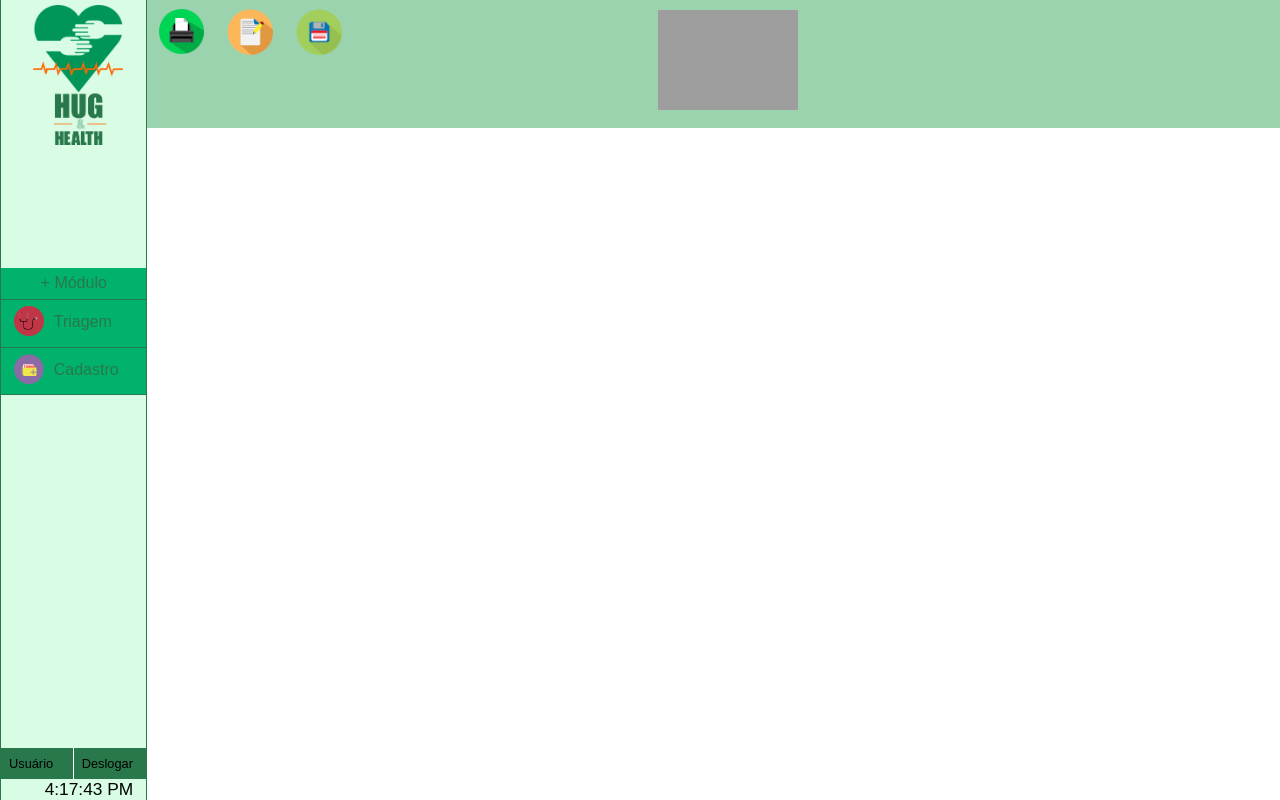
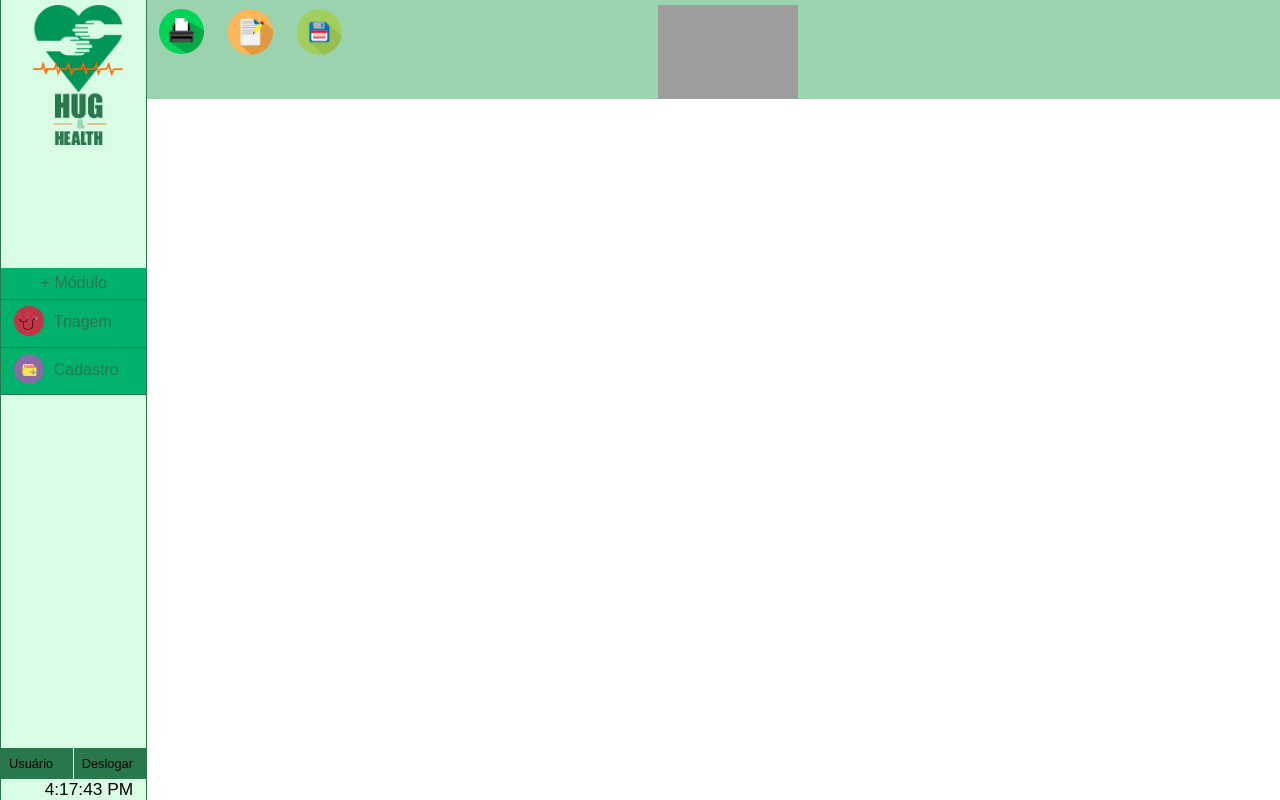
Before and after one commit to CaicarasHackerClub/etec-ptcc, a PHP site: page /backend/sub_modulo.php in a window 1280 px wide. Run offline with PHP 8.4, Linux system fonts and the light colour scheme; grey boxes are pictures that could not be loaded.

Commit message:
FrontEnd: Ajustes na responsividade do avatar do sub-módulo.

```diff
--- a/css/main.css
+++ b/css/main.css
@@ -42,7 +42,6 @@ header{
   color: black;
   background-color: #29784b;
   width: 50%;
-  flex-wrap: ;
   font-size: 80%;
 }
 
@@ -220,14 +219,13 @@ AQUI COMEÇA AS EDIÇÕES NO CONTEUDO DO CENTRO DOS SUB-MÓDULOS
   height: 100%;
   display: flex;
   flex-flow: column;
-  background-color: #9bd3ae;
+  /*background-color: #9bd3ae;*/
 }
 
 /*edição no conteudo que fica dentro do centro da pagina*/
 .conteudoCentro .main .main-centro{
   width: 100%;
   height: 84.5vh;
-  /*border: 0.5px solid #29784b;*/
 }
 
 /*edição na segunda class do da main do centro*/
@@ -526,8 +524,8 @@ FIM DAS EDIÇÕES NO CONTEÚDO DO CENTRO DOS SUB-MÓDULOS
     background-position: center;
     background-position: 15% -1%;*/
     width: 145px;
-    height: 100px;
-    margin-top: 10px;
+    height: 94px;
+    margin-top: 5px;
   }
 
   /*edição no grupo onde fica o icone da página*/
@@ -535,10 +533,10 @@ FIM DAS EDIÇÕES NO CONTEÚDO DO CENTRO DOS SUB-MÓDULOS
     margin-left: 0%;
   }
 
-  @media (max-height: 590px){
+  @media (max-height: 700px){
     .container .main .cabecalho .group-image .tit-image{
       /*width: 30%;*/
-      height: 100%;
+      height: 94%;
       background-size: 100%;
     }
 
```
